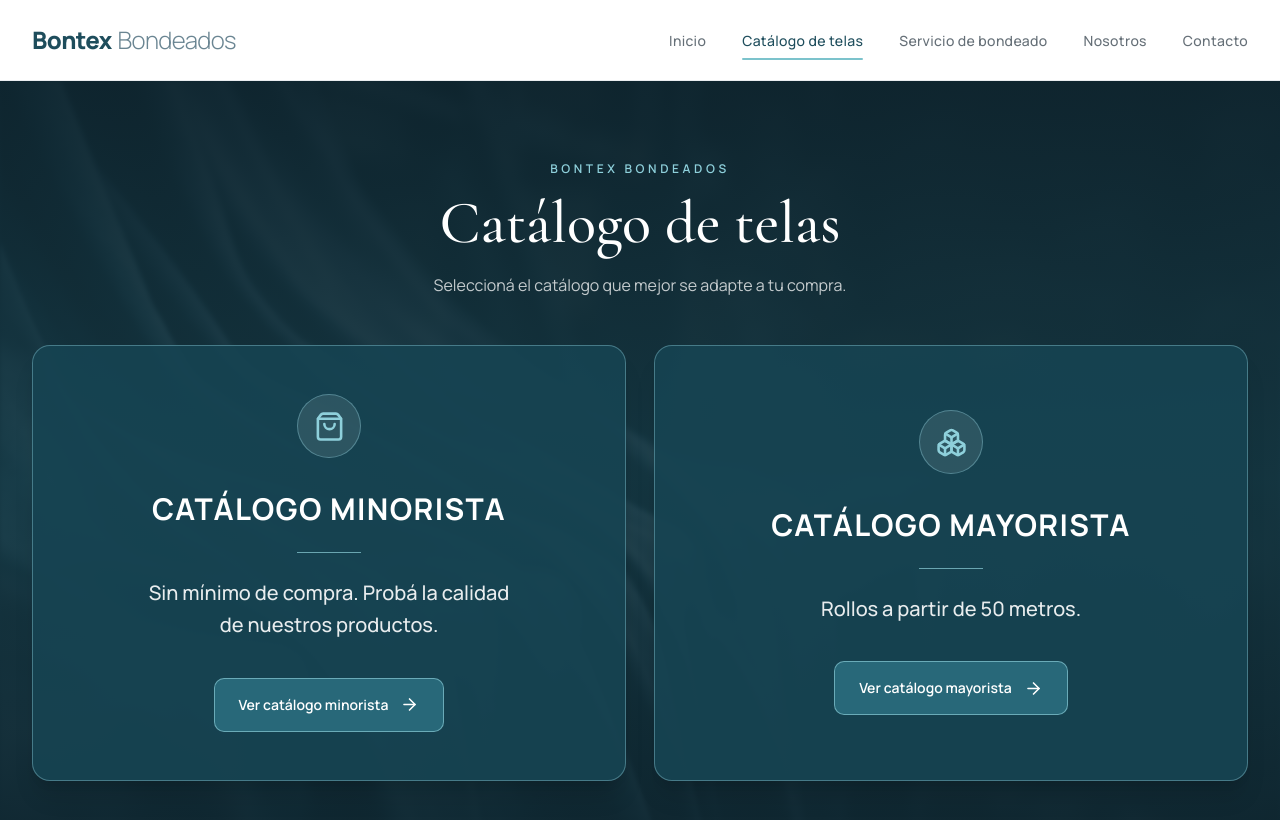
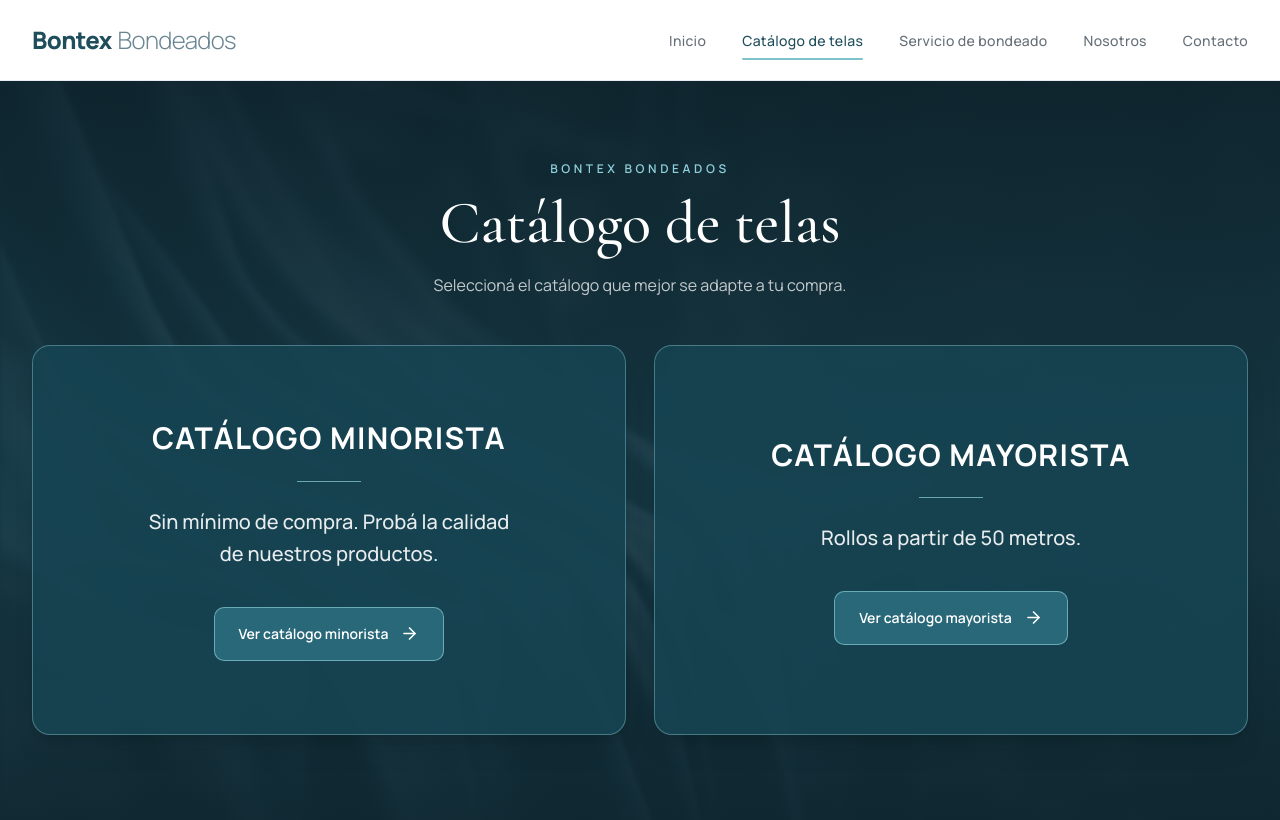
Before and after one commit to tiagocardozoo/Bontex, a Next.js app: page /catalogo in a window 1280 px wide. Shown: the top 820 px of the page. Built offline with nearby package versions, Linux system fonts and the light colour scheme.

Commit message:
Update page.tsx

```diff
--- a/app/catalogo/page.tsx
+++ b/app/catalogo/page.tsx
@@ -69,14 +69,7 @@ export default function CatalogoPage() {
               className="group relative flex min-h-[350px] flex-col items-center justify-center overflow-hidden rounded-2xl border border-[#8ed0db]/40 bg-[#174453]/90 px-7 py-12 text-center shadow-xl transition-all duration-300 hover:-translate-y-1 hover:border-[#8ed0db] hover:bg-[#1d5363] md:min-h-[390px]"
             >
 
-              {/* ÍCONO */}
-              <div className="mb-8 flex size-16 items-center justify-center rounded-full border border-[#8ed0db]/40 bg-white/10 text-[#8ed0db]">
-                {catalogo.tipo === 'minorista' ? (
-                  <ShoppingBag size={31} />
-                ) : (
-                  <Boxes size={31} />
-                )}
-              </div>
+
 
               {/* TÍTULO */}
               <h2 className="max-w-md font-sans text-2xl font-bold uppercase leading-tight tracking-[0.045em] text-white md:text-3xl">
```
